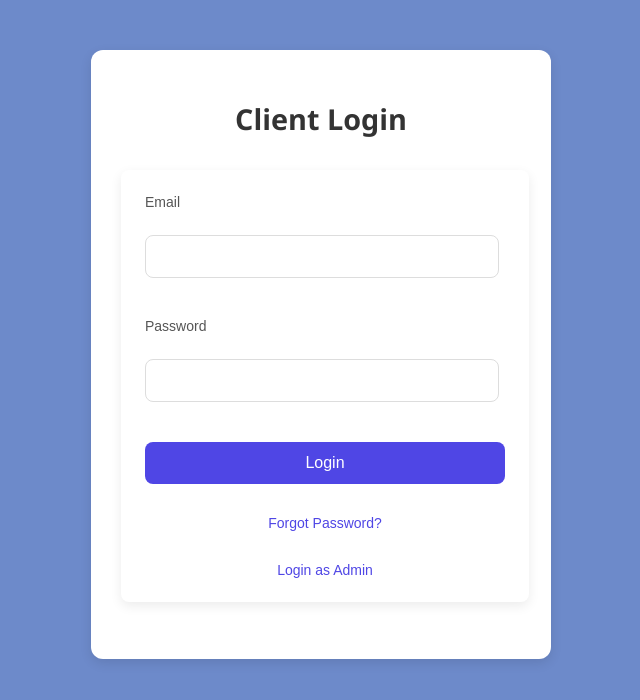
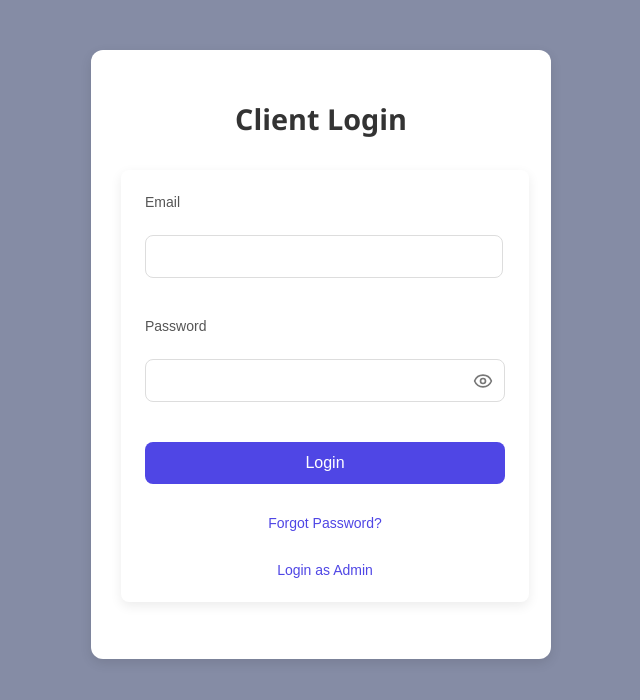
Before and after one commit to jogiyamegha/Accounting_system, a React (Create React App) app in the folder frontend/: page /1/login in a window 1280 px wide. Shown: the top 700 px of the page, without its empty margins (319-959 px from the left). Built offline with nearby package versions, Linux system fonts and the light colour scheme; what @react-pdf/renderer would draw is missing.

Commit message:
updated Login Css

```diff
--- a/frontend/package.json
+++ b/frontend/package.json
@@ -14,6 +14,7 @@
     "buffer": "^6.0.3",
     "cookie-parser": "^1.4.7",
     "js-cookie": "^3.0.5",
+    "lucide-react": "^0.541.0",
     "pdfjs-dist": "^5.4.54",
     "react": "^19.1.1",
     "react-dom": "^19.1.1",
--- a/frontend/src/components/auth/Login.js
+++ b/frontend/src/components/auth/Login.js
@@ -1,14 +1,16 @@
 
 
-import { useRef } from "react";
+import { useRef, useState } from "react";
 
 import { useDispatch } from "react-redux";
 
 import { Link, useNavigate, useLocation } from "react-router-dom";
 
-import { setUser, setError } from "../../redux/features/userSlice"; // ✅ also import setError
+import { setUser, setError } from "../../redux/features/userSlice";
 
-import { ADMIN_END_POINT, CLIENT_END_POINT } from "../../utils/constants"; // ✅ use ADMIN_END_POINT
+import { ADMIN_END_POINT, CLIENT_END_POINT } from "../../utils/constants";
+
+import { Eye, EyeOff } from 'lucide-react'
 
 import "../../styles/login.css";
 
@@ -23,7 +25,8 @@ function Login() {
 
   const location = useLocation();
 
-  // ✅ Detect whether current route is admin login or client login
+  const [showPassword, setShowPassword] = useState(false);
+
 
   const isAdmin = location.pathname.includes("admin");
 
@@ -96,14 +99,24 @@ function Login() {
           <input type="email" id="email" ref={emailInputRef} required />
         </div>
 
-        <div className="form-group">
+        <div className="form-group password=group">
           <label htmlFor="password">Password</label>
+          <div className="password-input-wrapper">
           <input
-            type="password"
+            type={showPassword ? "text" : "password"}
             id="password"
             ref={passwordInputRef}
             required
           />
+
+          <span
+              className="eye-icon"
+              onClick={() => setShowPassword((prev) => !prev)}
+            >
+              {showPassword ? <EyeOff size={20} /> : <Eye size={20} />}
+          </span>
+
+          </div>
         </div>
 
         <button type="submit" className="login-button">
--- a/frontend/src/index.css
+++ b/frontend/src/index.css
@@ -8,7 +8,7 @@ body {
     sans-serif;
   -webkit-font-smoothing: antialiased;
   -moz-osx-font-smoothing: grayscale;
-  background: #6d8aca;
+  background: #858ca5;
 }
 
 code {
--- a/frontend/src/styles/login.css
+++ b/frontend/src/styles/login.css
@@ -36,8 +36,9 @@
     color: #555;
 }
 
+/* Common input */
 .form-group input {
-    width: 90%;
+    width: 91%;
     padding: 12px 14px;
     border: 1px solid #ddd;
     border-radius: 8px;
@@ -49,6 +50,32 @@
     border-color: #4f46e5;
     outline: none;
     box-shadow: 0px 0px 6px rgba(79, 70, 229, 0.3);
+}
+
+/* Password input wrapper */
+.password-input-wrapper {
+    position: relative;
+    display: flex;
+    align-items: center;
+}
+
+.password-input-wrapper input {
+    width: 100%;
+    padding-right: 45px; /* ✅ space for eye icon */
+}
+
+.eye-icon {
+    position: absolute;
+    right: 12px;
+    cursor: pointer;
+    color: #777;
+    display: flex;
+    align-items: center;
+    transition: color 0.3s ease;
+}
+
+.eye-icon:hover {
+    color: #333;
 }
 
 /* Login button */
```
Also changed, not shown: 1 other file (tests, documents, lock files or other folders).
